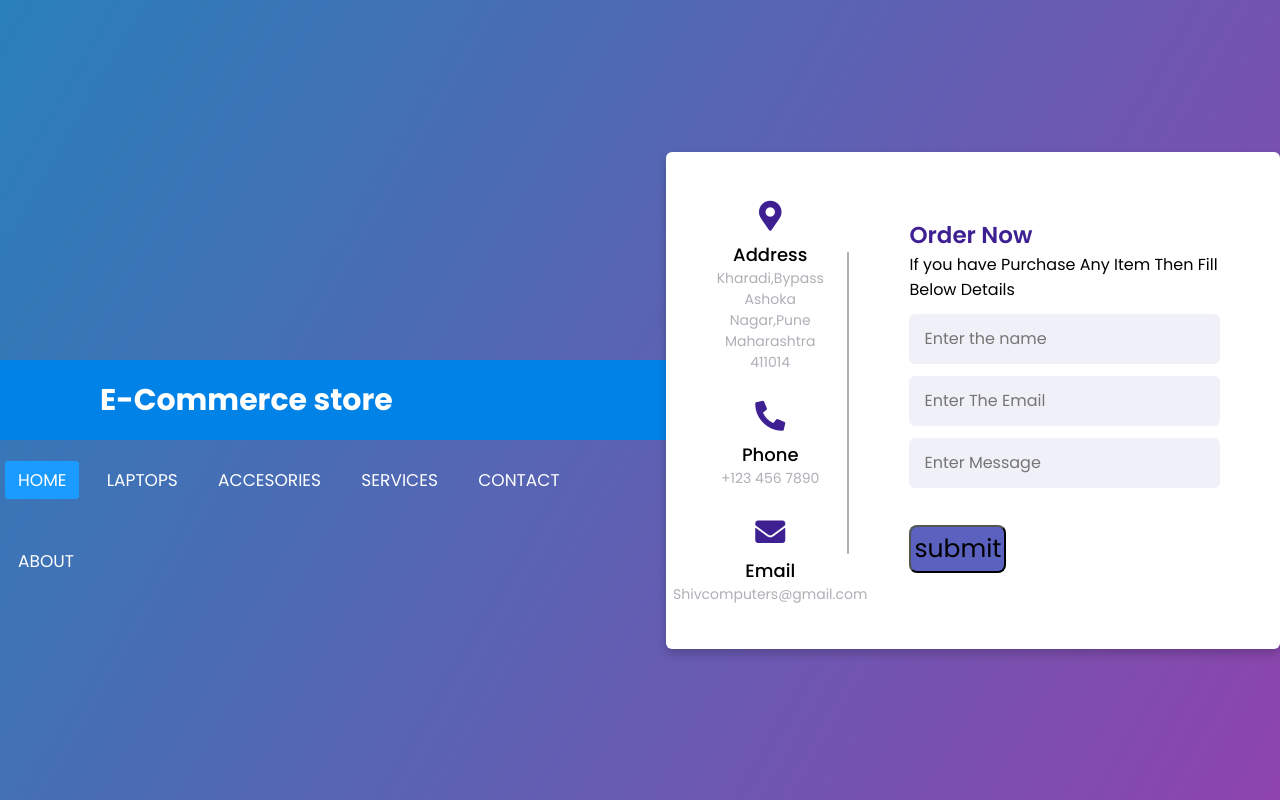
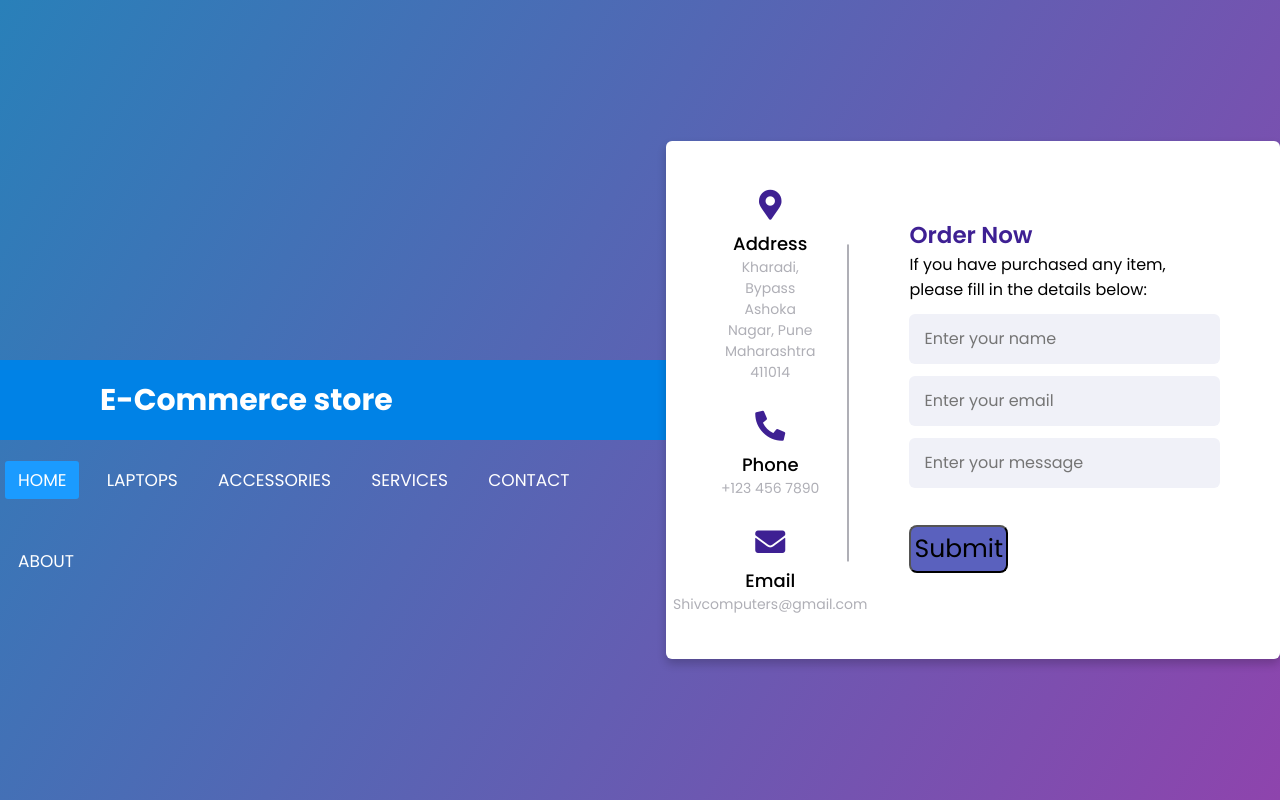
Before and after one commit to Sangam5756/Web_DevelopmentProject, a plain HTML site: page Ecommerce_APP/Contact.html in a window 1280 px wide. Drawn offline with Linux system fonts and the light colour scheme.

Commit message:
Update Contact.html

```diff
--- a/Ecommerce_APP/Contact.html
+++ b/Ecommerce_APP/Contact.html
@@ -1,5 +1,4 @@
 <!DOCTYPE html>
-
 <html lang="en" dir="ltr">
 <head>
   <meta charset="UTF-8">
@@ -20,7 +19,7 @@
     <ul>
       <li><a class="active" href="index.html">Home</a></li>
       <li><a href="laptop.html">Laptops</a></li>
-        <li><a href="accesories.html">Accesories</a></li>
+      <li><a href="accesories.html">Accessories</a></li>
       <li><a href="com.html">Services</a></li>
       <li><a href="Contact.html">Contact</a></li>
       <li><a href="#">About</a></li>
@@ -32,13 +31,13 @@
         <div class="address details">
           <i class="fas fa-map-marker-alt"></i>
           <div class="topic">Address</div>
-          <div class="text-one">Kharadi,Bypass</div>
-          <div class="text-two">Ashoka Nagar,Pune Maharashtra 411014</div>
+          <div class="text-one">Kharadi, Bypass</div>
+          <div class="text-two">Ashoka Nagar, Pune Maharashtra 411014</div>
         </div>
         <div class="phone details">
           <i class="fas fa-phone-alt"></i>
           <div class="topic">Phone</div>
-          <div class="text-one" name="phone" >+123 456 7890</div>
+          <div class="text-one" name="phone">+123 456 7890</div>
           <div class="text-two"></div>
         </div>
         <div class="email details">
@@ -49,28 +48,20 @@
       </div>
       <div class="right-side">
         <div class="topic-text">Order Now</div>
-        <p>If you have Purchase Any Item Then Fill Below Details</p>
+        <p>If you have purchased any item, please fill in the details below:</p>
         <form action="#" method="post">
-
           <div class="input-box">
-         <input type="text" name="name" placeholder="Enter the name" required>
+            <input type="text" name="name" placeholder="Enter your name" required>
           </div>
           <div class="input-box">
-          <input type="email" name="email" placeholder="Enter The Email" required>
+            <input type="email" name="email" placeholder="Enter your email" required>
           </div>
-
-
           <div class="input-box">
-          <input type="text" name="msg" placeholder="Enter Message" required>
+            <input type="text" name="msg" placeholder="Enter your message" required>
           </div>
           <br>
-
-
-          <input style="padding: 3px; background-color: rgb(90, 97, 190); border-radius: 8px;font-size: 25px;" type="submit" value="submit">
-
-
+          <input style="padding: 3px; background-color: rgb(90, 97, 190); border-radius: 8px; font-size: 25px;" type="submit" value="Submit">
           <br>
-
         </form>
       </div>
     </div>
```
Lines whose indentation alone changed are shown as unchanged.
